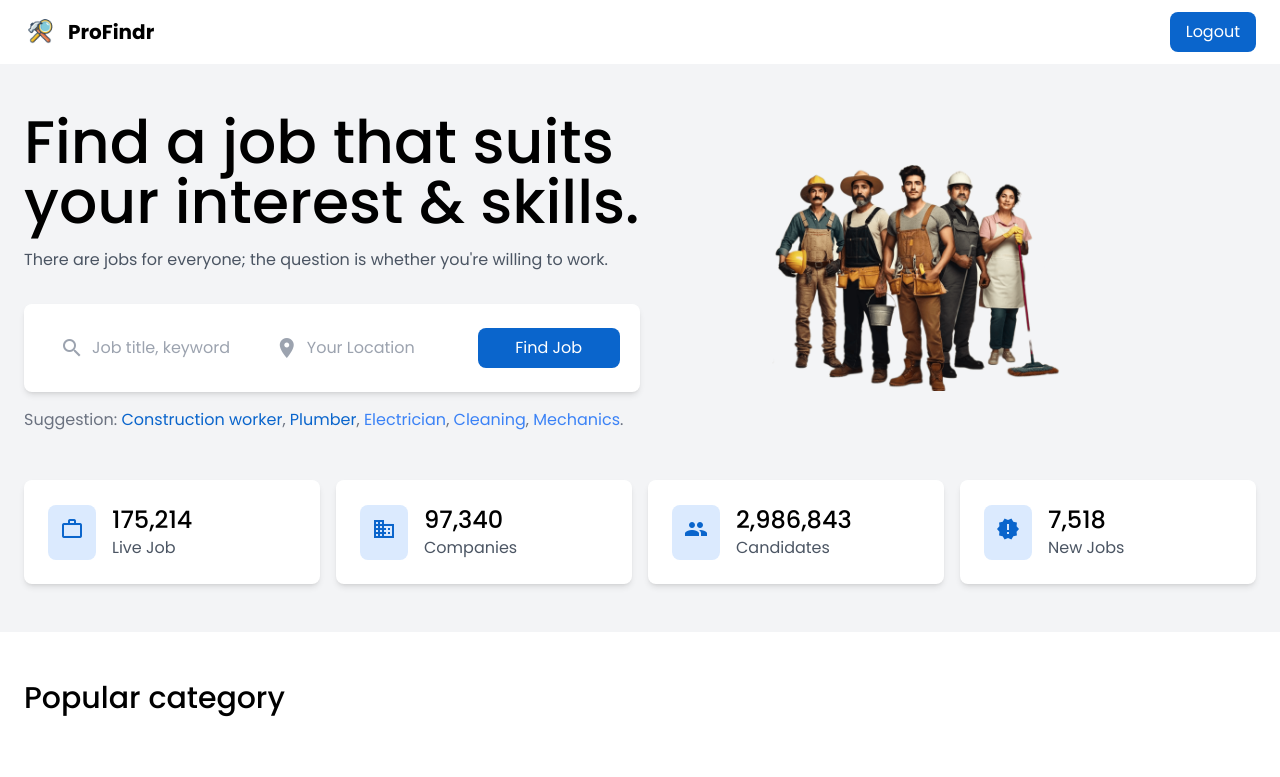
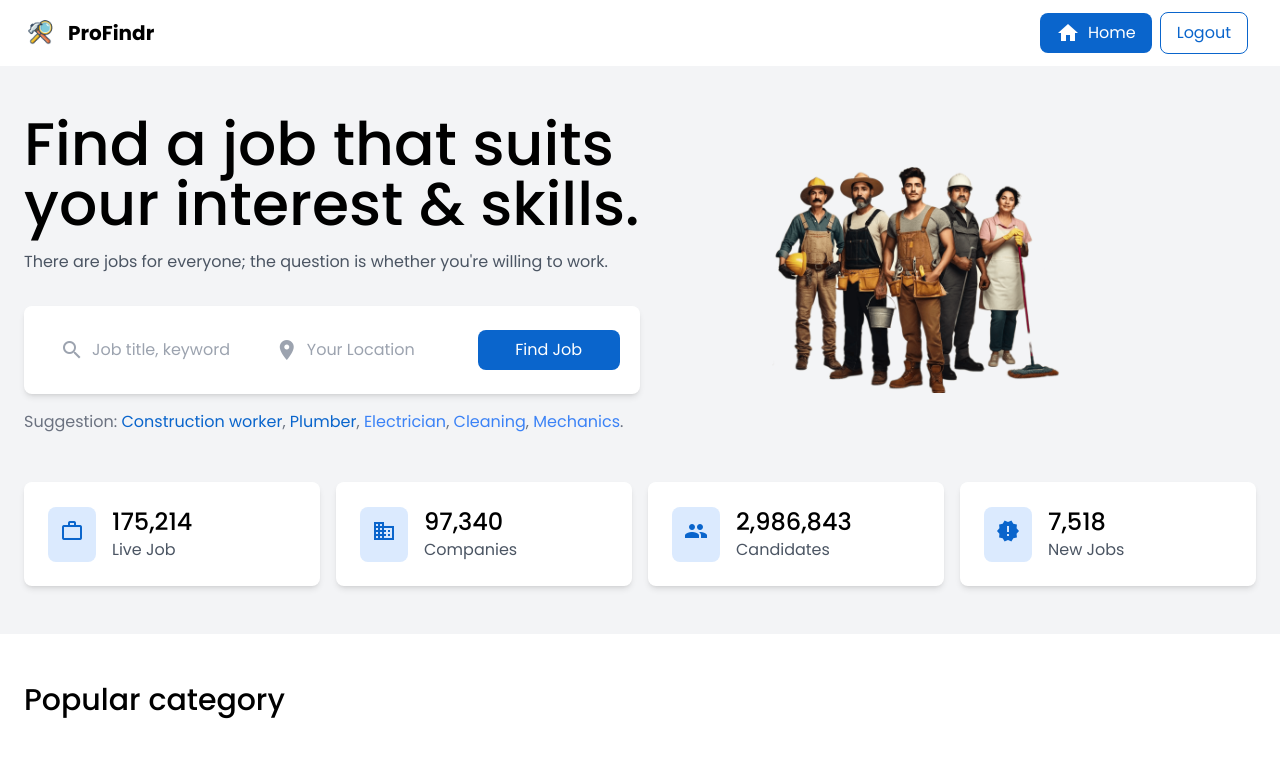
Before and after one commit to YadiraHC/ProFindr, a React (Vite) app: page / in a window 1280 px wide. Shown: the top 777 px of the page. Built offline with nearby package versions, Linux system fonts and the light colour scheme; sample sign-in values are in the browser's storage.

Commit message:
Fixes, ajustes varios

```diff
--- a/src/components/LandingPage/Header.tsx
+++ b/src/components/LandingPage/Header.tsx
@@ -25,12 +25,21 @@ const Header: React.FC = () => {
                 </div>
                 <div className="flex items-center">
                     {isAuthenticated ? (
-                        <button
-                            className="bg-[#0A65CC] text-white px-4 py-2 rounded-lg"
-                            onClick={handleLogout}
-                        >
-                            Logout
-                        </button>
+                        <>
+                            <button
+                                className="flex items-center bg-[#0A65CC] text-white px-4 py-2 rounded-lg mr-2"
+                                onClick={() => navigate('/home')}
+                            >
+                                <span className="material-icons mr-2">home</span>
+                                Home
+                            </button>
+                            <button
+                                className="border border-[#0A65CC] text-[#0A65CC] px-4 py-2 rounded-lg mr-2"
+                                onClick={handleLogout}
+                            >
+                                Logout
+                            </button>
+                        </>
                     ) : (
                         <>
                             <button
--- a/src/components/common/EmployeeSideMenu.tsx
+++ b/src/components/common/EmployeeSideMenu.tsx
@@ -1,3 +1,4 @@
+// src/components/common/EmployeeSideMenu.tsx
 import React, { useState, useRef, useEffect } from 'react';
 import { useNavigate, useLocation } from 'react-router-dom';
 import { logoutUser } from '../../services/userService';
@@ -5,11 +6,15 @@ import { logoutUser } from '../../services/userService';
 const employeeMenuItems = [
     { name: 'Find Work', icon: 'search', path: '/find-work' },
     { name: 'My Activity', icon: 'insert_chart', path: '/my-activity' },
-
     { name: 'Notification', icon: 'mail', path: '/notifications' }
 ];
 
-const EmployeeSideMenu: React.FC<{ onClose: () => void }> = ({ onClose }) => {
+interface EmployeeSideMenuProps {
+    onClose: () => void;
+    fullName: string | null;
+}
+
+const EmployeeSideMenu: React.FC<EmployeeSideMenuProps> = ({ onClose, fullName }) => {
     const navigate = useNavigate();
     const location = useLocation();
     const [isProfileDropdownOpen, setIsProfileDropdownOpen] = useState(false);
@@ -72,8 +77,8 @@ const EmployeeSideMenu: React.FC<{ onClose: () => void }> = ({ onClose }) => {
             <div className="mt-[1rem] flex items-center p-4 relative" ref={profileDropdownRef}>
                 <img src="./images/user-avatar.png" alt="User Avatar" className="w-10 h-10 rounded-full mr-3" />
                 <div>
-                    <p className="text-gray-700">Alexis Wolen</p>
-                    <p className="text-sm text-gray-500">Maintenance</p>
+                    <p className="text-gray-700">{fullName}</p>
+                   {/*  <p className="text-sm text-gray-500">Maintenance</p> */}
                 </div>
                 <button className="material-icons text-gray-600 ml-auto" onClick={toggleProfileDropdown}>more_vert</button>
                 {isProfileDropdownOpen && (
--- a/src/components/common/EmployerSideMenu.tsx
+++ b/src/components/common/EmployerSideMenu.tsx
@@ -1,3 +1,4 @@
+// src/components/common/EmployerSideMenu.tsx
 import React, { useState, useRef, useEffect } from 'react';
 import { useNavigate, useLocation } from 'react-router-dom';
 import { logoutUser } from '../../services/userService';
@@ -9,11 +10,17 @@ const employerMenuItems = [
     { name: 'Notification', icon: 'mail', path: '/notifications' }
 ];
 
-const EmployerSideMenu: React.FC<{ onClose: () => void }> = ({ onClose }) => {
+interface EmployerSideMenuProps {
+    onClose: () => void;
+    fullName: string | null;
+}
+
+const EmployerSideMenu: React.FC<EmployerSideMenuProps> = ({ onClose, fullName }) => {
     const navigate = useNavigate();
     const location = useLocation();
     const [isProfileDropdownOpen, setIsProfileDropdownOpen] = useState(false);
     const profileDropdownRef = useRef<HTMLDivElement>(null);
+    const occupation = localStorage.getItem('occupation') || '';
 
     const toggleProfileDropdown = () => {
         setIsProfileDropdownOpen(!isProfileDropdownOpen);
@@ -30,6 +37,7 @@ const EmployerSideMenu: React.FC<{ onClose: () => void }> = ({ onClose }) => {
             await logoutUser();
             localStorage.removeItem('token');
             localStorage.removeItem('userType');
+            localStorage.removeItem('occupation');
             navigate('/login');
         } catch (err: any) {
             console.error(err.message);
@@ -72,8 +80,8 @@ const EmployerSideMenu: React.FC<{ onClose: () => void }> = ({ onClose }) => {
             <div className="mt-[1rem] flex items-center p-4 relative" ref={profileDropdownRef}>
                 <img src="./images/user-avatar.png" alt="User Avatar" className="w-10 h-10 rounded-full mr-3" />
                 <div>
-                    <p className="text-gray-700">Alexis Wolen</p>
-                    <p className="text-sm text-gray-500">Maintenance</p>
+                    <p className="text-gray-700">{fullName}</p>
+                    <p className="text-sm text-gray-500">{occupation}</p>
                 </div>
                 <button className="material-icons text-gray-600 ml-auto" onClick={toggleProfileDropdown}>more_vert</button>
                 {isProfileDropdownOpen && (
--- a/src/components/common/SideMenu.tsx
+++ b/src/components/common/SideMenu.tsx
@@ -1,3 +1,4 @@
+// src/components/common/SideMenu.tsx
 import React, { useState, useEffect } from 'react';
 import { getUserProfile } from '../../services/userService';
 import EmployerSideMenu from './EmployerSideMenu';
@@ -10,12 +11,15 @@ interface SideMenuProps {
 
 const SideMenu: React.FC<SideMenuProps> = ({ isOpen, onClose }) => {
     const [userType, setUserType] = useState<string | null>(null);
+    const [fullName, setFullName] = useState<string | null>(null);
 
     useEffect(() => {
         const fetchUserProfile = async () => {
             try {
                 const profile = await getUserProfile();
                 setUserType(profile.userType);
+                setFullName(profile.fullName);
+                console.log("Info ", profile);
             } catch (error) {
                 console.error('Failed to fetch user profile', error);
             }
@@ -28,8 +32,8 @@ const SideMenu: React.FC<SideMenuProps> = ({ isOpen, onClose }) => {
 
     return (
         <>
-            {userType === 'employer' && <EmployerSideMenu onClose={onClose} />}
-            {userType === 'employee' && <EmployeeSideMenu onClose={onClose} />}
+            {userType === 'employer' && <EmployerSideMenu onClose={onClose} fullName={fullName} />}
+            {userType === 'employee' && <EmployeeSideMenu onClose={onClose} fullName={fullName} />}
         </>
     );
 };
--- a/src/pages/Home.tsx
+++ b/src/pages/Home.tsx
@@ -1,4 +1,4 @@
-// src/pages/Home.tsx (supongo que este es el archivo donde se encuentra el código principal de la página Home)
+// src/pages/Home.tsx
 import React, { useState, useEffect } from 'react';
 import SideMenu from '../components/common/SideMenu';
 import NavbarApp from '../components/common/NavbarApp';
@@ -42,6 +42,9 @@ const Home: React.FC = () => {
         try {
             const response = await getProfessionalInfo();
             console.log('Professional info:', response);
+            if (response.professional && response.professional.occupation) {
+                localStorage.setItem('occupation', response.professional.occupation);
+            }
             if (!response.professionalInfo) {
                 setCurrentStep(1);
             } else if (response.professionalInfo && response.certificationsInfo && !response.servicesInfo) {
```
